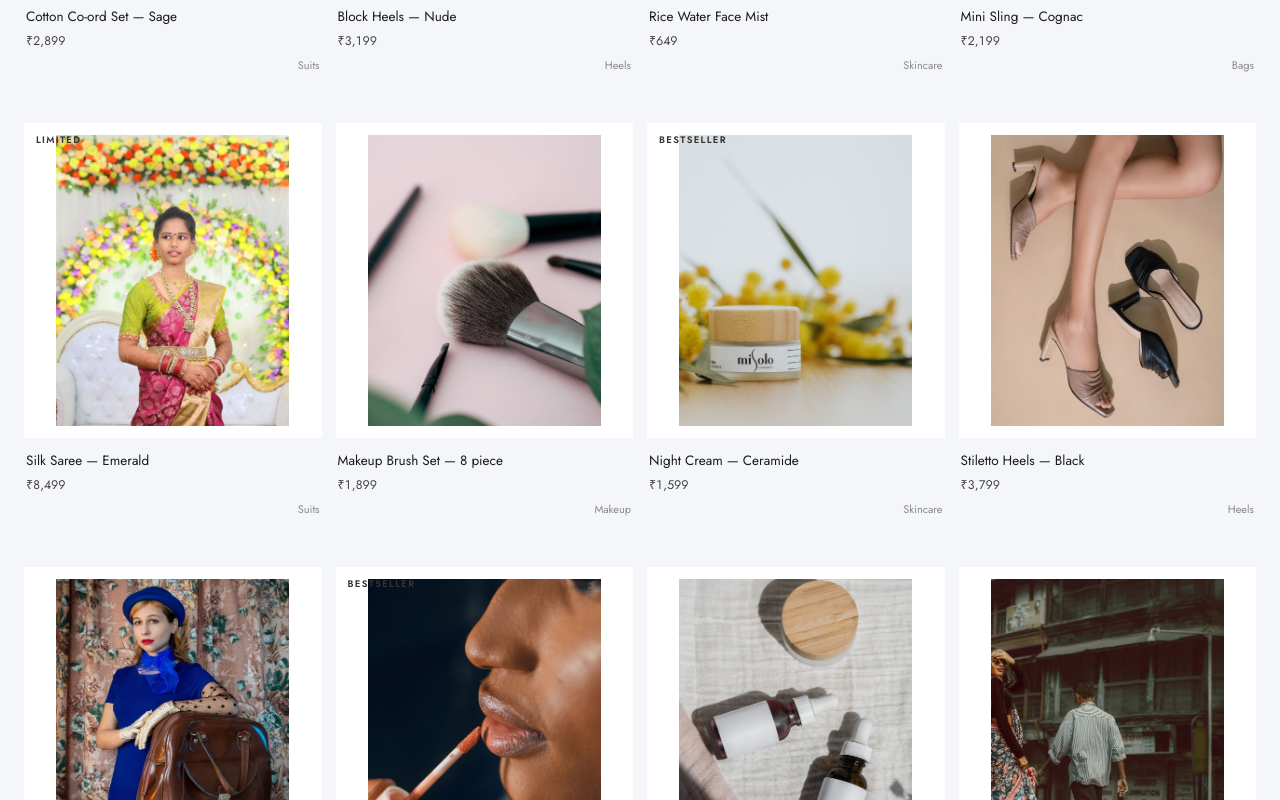
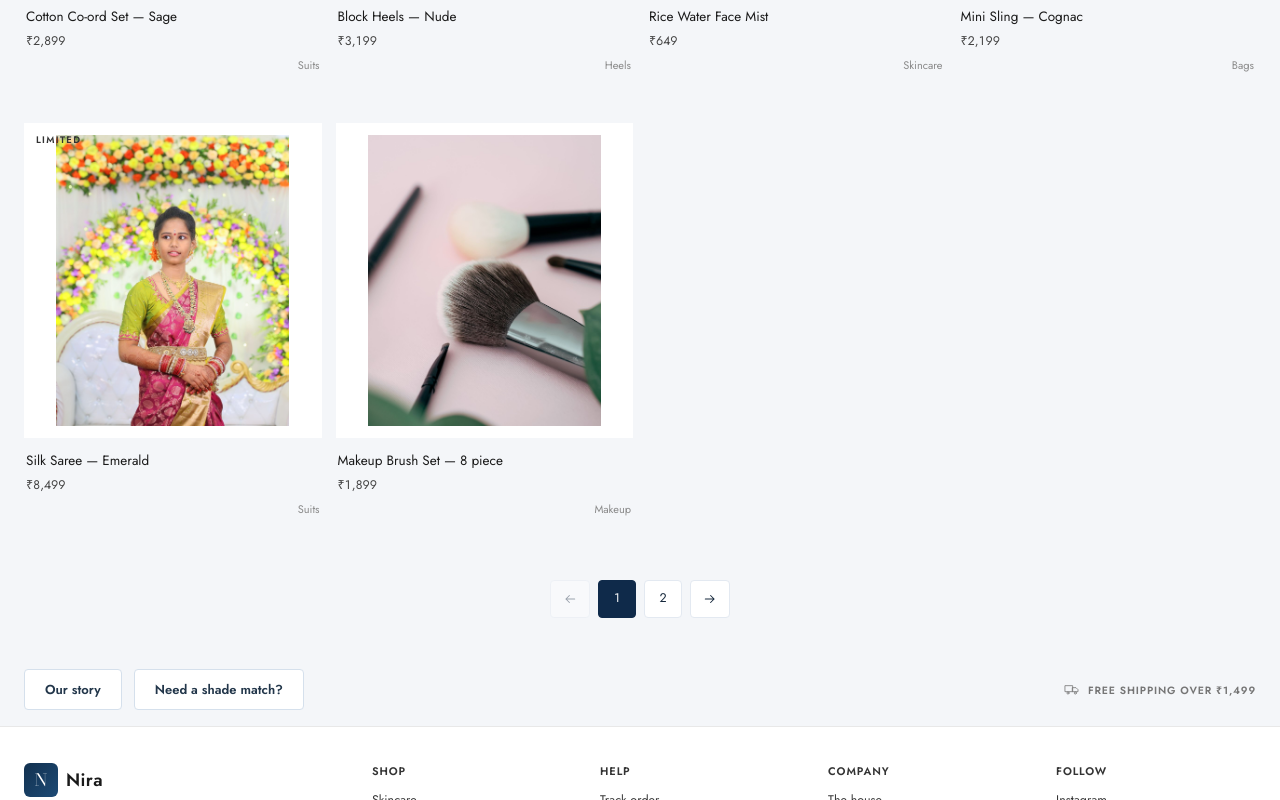
Before and after one commit to aigenerative35-bot/nira-store, a React (Vite) app: page /nira-store/shop in a window 1280 px wide. Shown: the part 1100-1900 px from the top of the page. Built offline with nearby package versions, Linux system fonts and the light colour scheme.

Commit message:
feat: 10 products per page with pagination on shop

```diff
--- a/src/pages/Shop.jsx
+++ b/src/pages/Shop.jsx
@@ -20,6 +20,8 @@ export default function Shop() {
   const q = (params.get('q') || '').toLowerCase().trim()
   const [sort, setSort] = useState(params.get('sort') || 'featured')
   const onlyWish = params.get('wish') === '1'
+  const PER_PAGE = 10
+  const page = Math.max(1, parseInt(params.get('page') || '1', 10) || 1)
 
   const list = useMemo(() => {
     let out = products.filter((p) => cat === 'all' || p.cat === cat)
@@ -31,11 +33,24 @@ export default function Shop() {
     return out
   }, [cat, sort, onlyWish, wish, q])
 
+  const pageCount = Math.max(1, Math.ceil(list.length / PER_PAGE))
+  const current = Math.min(page, pageCount)
+  const shown = list.slice((current - 1) * PER_PAGE, current * PER_PAGE)
+
+  const goPage = (n) => {
+    const next = new URLSearchParams(params)
+    if (n <= 1) next.delete('page')
+    else next.set('page', String(n))
+    setParams(next)
+    window.scrollTo({ top: 0, behavior: 'smooth' })
+  }
+
   const setCat = (id) => {
     const next = new URLSearchParams(params)
     if (id === 'all') next.delete('cat')
     else next.set('cat', id)
     next.delete('wish')
+    next.delete('page')
     setParams(next)
   }
 
@@ -112,10 +127,30 @@ export default function Shop() {
         </Reveal>
       ) : (
         <motion.div className="pgrid pgrid--big" layout style={{ padding: 'clamp(20px,3vw,40px) 0 var(--sec)' }}>
-          {list.map((p, i) => (
+          {shown.map((p, i) => (
             <ProductCard key={p.id} product={p} index={i} />
           ))}
         </motion.div>
+      )}
+
+      {pageCount > 1 && (
+        <nav className="pager" aria-label="Pagination">
+          <button onClick={() => goPage(current - 1)} disabled={current === 1} aria-label="Previous page">
+            <Icon.arrow style={{ transform: 'rotate(180deg)' }} />
+          </button>
+          {Array.from({ length: pageCount }, (_, n) => (
+            <button
+              key={n}
+              className={n + 1 === current ? 'on' : ''}
+              onClick={() => goPage(n + 1)}
+            >
+              {n + 1}
+            </button>
+          ))}
+          <button onClick={() => goPage(current + 1)} disabled={current === pageCount} aria-label="Next page">
+            <Icon.arrow />
+          </button>
+        </nav>
       )}
 
       <div style={{ paddingBottom: 'var(--sec)', display: 'flex', gap: 12, flexWrap: 'wrap' }}>
```
